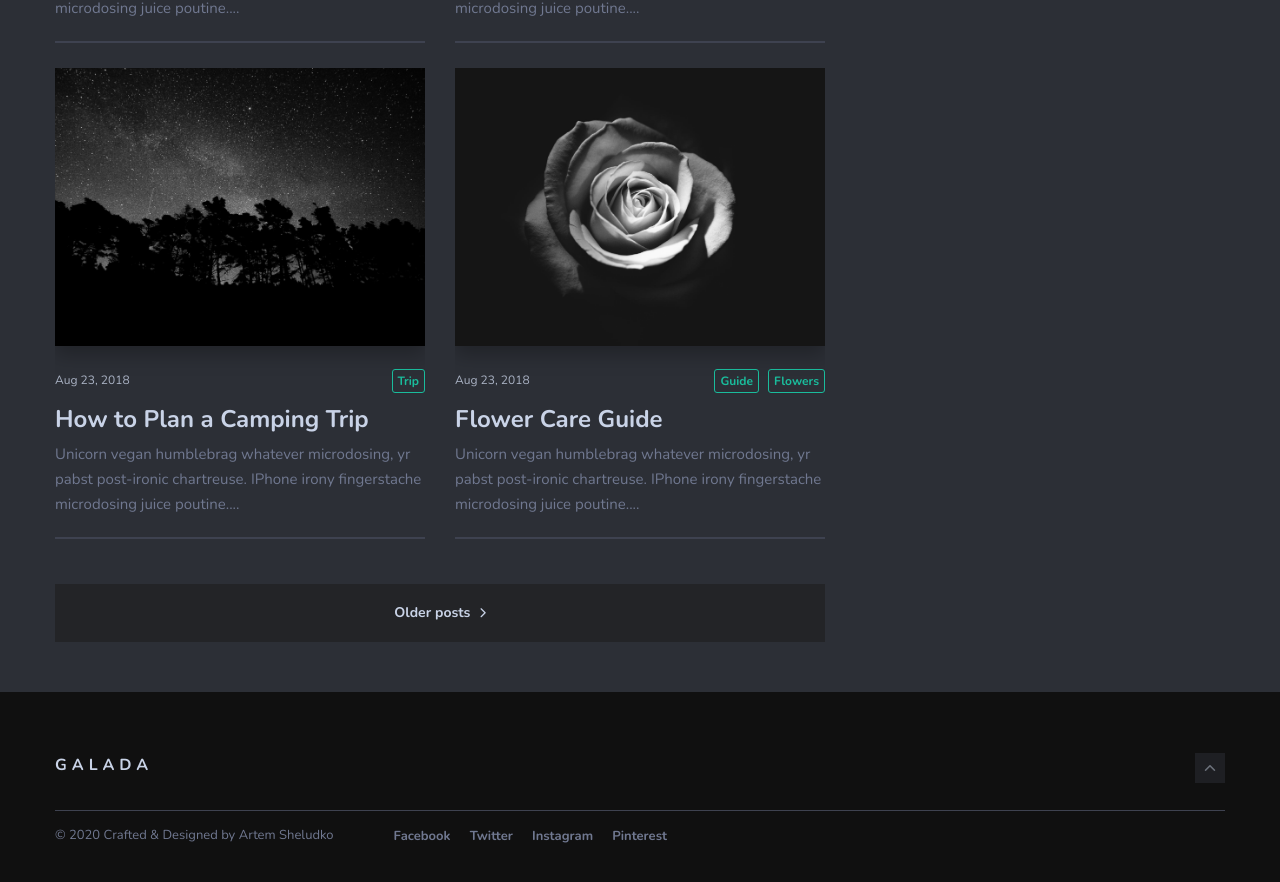
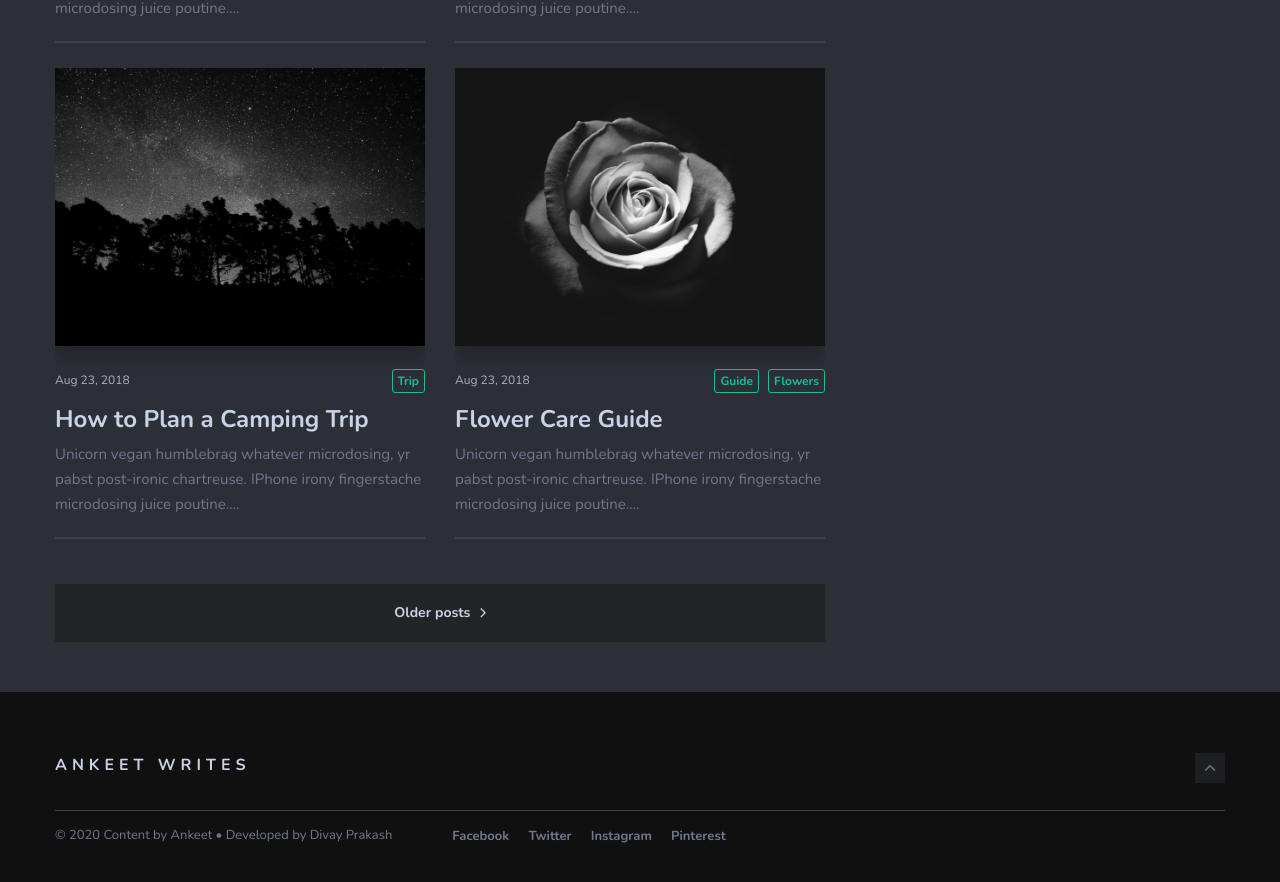
Before and after one commit to ankeetwrites/ankeetwrites.github.io, a Jekyll site: the page built from index.html, in a window 1280 px wide and 900 px high, scrolled down 1648 px. Shown: the top 882 px of the window. Built offline with Jekyll 4.4.1, drawn with Linux system fonts in a browser that asks for light colours; nearby versions of some CDN libraries; the list of posts is cut into pages by our own code.

Commit message:
Replace theme name with site.title and add relevant copyright

```diff
--- a/_includes/footer.html
+++ b/_includes/footer.html
@@ -4,13 +4,13 @@
       <div class="col col-12">
         <div class="footer-top">
           <h2 class="logo-title">
-            <a href="{{site.baseurl}}/" class="logo-text">Galada</a>
+            <a href="{{site.baseurl}}/" class="logo-text">{{site.title}}</a>
           </h2>
           <div class="top"><i class="ion ion-ios-arrow-up"></i></div>
         </div>
         <div class="footer-bottom">
           <div class="copyright">
-            <p>&copy; {{site.time | date: '%Y'}} Crafted & Designed by <a href="https://github.com/artemsheludko">Artem Sheludko</a></p>
+            <p>&copy; {{site.time | date: '%Y'}} Content by Ankeet &bull; Developed by <a href="https://divayprakash.github.io">Divay Prakash</a></p>
           </div>
           <div class="footer-social">
             <ul class="list-reset">
```
